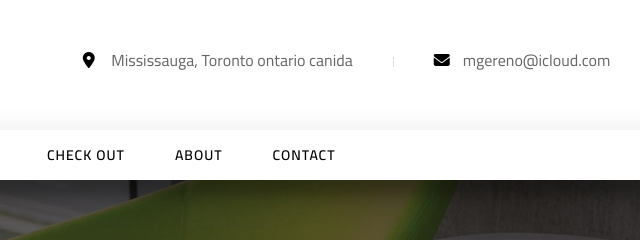
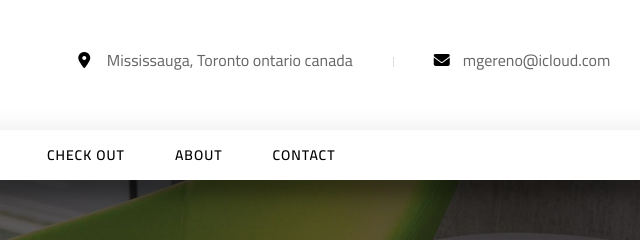
Before and after one commit to usmansaleem90/MGE-BATHROOM-AND-KITCHEN, a plain HTML site: page gallery.html in a window 1280 px wide. Shown: the top 240 px of the page, 347-987 px from the left. Drawn offline with Linux system fonts and the light colour scheme; a script that the page names is missing.

Commit message:
Update gallery.html

```diff
--- a/gallery.html
+++ b/gallery.html
@@ -63,7 +63,7 @@
                   <div class="uk-width-medium-3-4 uk-width-small-1-1 uk-width-1-1 uk-hidden-small">
                      <div class="box uk-flex uk-flex-middle uk-flex-right">
                         <ul class="uk-subnav uk-subnav-line">
-                           <li><span class="icon uk-icon-map-marker"></span> Mississauga, Toronto ontario canida</li>
+                           <li><span class="icon uk-icon-map-marker"></span> Mississauga, Toronto ontario canada</li>
                            <li><span class="icon uk-icon-envelope"></span>mgereno@icloud.com</li>
                            <li><span class="icon uk-icon-phone"></span> +64 (1) 123 456 789</li>
                         </ul>
@@ -611,7 +611,7 @@
                     <div class="title">
                        <h3>Conatct Us</h3>
                        <div class="address" >
-                          <li><span class="icon uk-icon-map-marker"></span> Mississauga, Toronto ontario canida</li>
+                          <li><span class="icon uk-icon-map-marker"></span> Mississauga, Toronto ontario canada</li>
                              <li><span class="icon uk-icon-envelope"></span>mgereno@icloud.com</li>
                              <li><span class="icon uk-icon-phone"></span> +1 365-773-3891</li>
                            </div>
```
